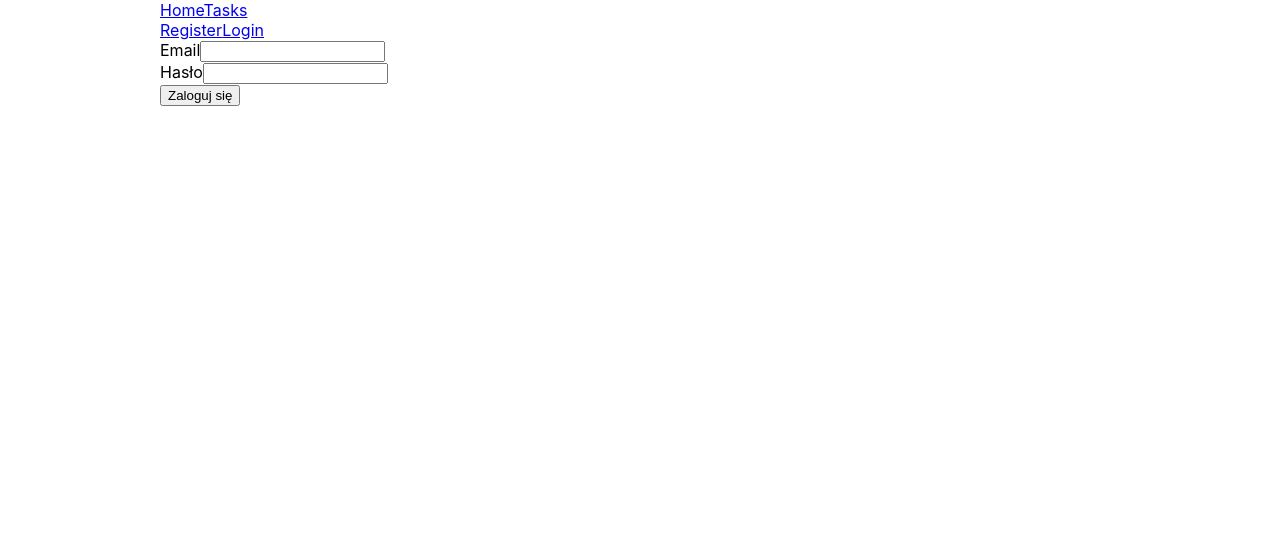
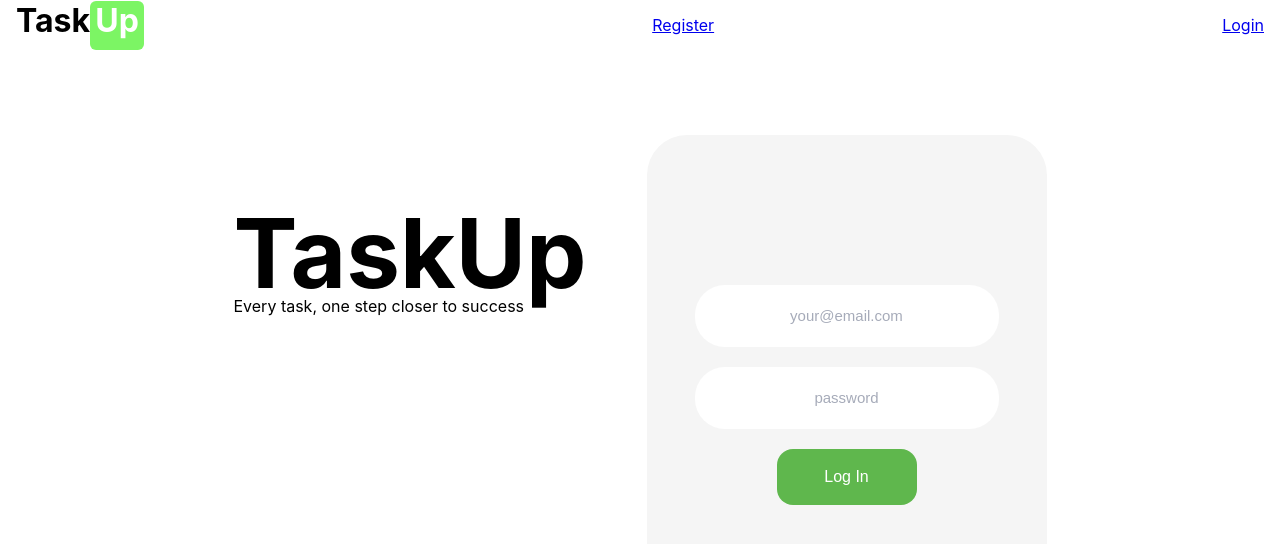
Before and after one commit to Kacper99999/TaskUp-frontend, a React (Create React App) app: page /login in a window 1280 px wide. Shown: the top 544 px of the page. Built offline with nearby package versions, Linux system fonts and the light colour scheme.

Commit message:
Update loginPage

```diff
--- a/src/App.js
+++ b/src/App.js
@@ -1,5 +1,5 @@
 import { useEffect, lazy } from 'react';
-import { Route, Routes } from 'react-router-dom';
+import { Navigate, Route, Routes } from 'react-router-dom';
 import { PrivateRoute } from './components/route/PrivateRoute';
 import { RestrictedRoute } from './components/route/RestrictedRoute';
 import { MainLayout } from './components/layouts/MainLayout';
@@ -19,7 +19,8 @@ function App() {
     <Suspense fallback={<div>Loading...</div>}>
       <Routes>
         <Route path='/' element={<MainLayout/>}>
-          <Route index element={<HomePage/>}/>
+          <Route index element={<Navigate to ="/login" replace>
+          </Navigate>}/>
         <Route
         path='/register'
         element={
--- a/src/components/LogInForm/LogInForm.js
+++ b/src/components/LogInForm/LogInForm.js
@@ -16,6 +16,11 @@ export const LogInForm = () => {
     })
 
     return(
+        <div className={css.formContainer}>
+            <div className={css.text}>
+                <h1>TaskUp</h1>
+                <p>Every task, one step closer to success</p>
+            </div>
         <Formik
         initialValues= {{email:"", password:""}}
         validationSchema= {validationSchema}
@@ -25,22 +30,24 @@ export const LogInForm = () => {
         }}
         >
             {({isSubmitting}) => (
-                <Form>
-                    <div>
-                        <label>Email</label>
-                        <Field type="email" name="email" id="email"/>
-                        <ErrorMessage name="emial" component={"div"} style={{color:"red"}}/>
-                    </div>
-                    <div>
-                        <label>Hasło</label>
-                        <Field type="password" name="password" id="password"/>
-                        <ErrorMessage name="password" component={"div"} style={{color:"red"}}/>
-                    </div>
-                    <button type="submit" disabled={isSubmitting}>Zaloguj się</button>
+                <Form className={css.form}>
+
+                    <Field type="email" name="email" id="email" placeholder="your@email.com"/>
+
+                    <ErrorMessage name="emial" component={"div"} style={{color:"red"}}/>
+
+
+
+                    <Field type="password" name="password" id="password" placeholder="password"/>
+
+                    <ErrorMessage name="password" component={"div"} style={{color:"red"}}/>
+
+                    <button type="submit" disabled={isSubmitting}>Log In</button>
                 </Form>
             )
 
             }
         </Formik>
+        </div>
     )
 }
--- a/src/components/LogInForm/LogInForm.module.css
+++ b/src/components/LogInForm/LogInForm.module.css
@@ -1,3 +1,68 @@
+.formContainer{
+    display: flex;
+    gap: 60px;
+    justify-content: center;
+    margin-top: 85px;
+}
+
+.formContainer h1{
+    font-size: 96px;
+    margin-top: 60px;
+}
+
+
 .form{
+    display: flex;
+    flex-direction: column;
+    width: 400px;
+    height: 520px;
+    background-color: #F5F5F5;
+    border-radius: 40px;
+    gap: 20px;
+    align-items: center;
+    justify-content: center;
+}
 
+
+
+.form input{
+    border: none;
+    outline: none;
+    background-color: #FFFFFF;
+    width: 300px;
+    height: 60px;
+    border-radius: 30px;
+    text-align: center;
 }
+
+::placeholder{
+    text-align: center;
+    color: #A6ABB9;
+    font-size: 15px;
+}
+
+.form button{
+    border: none;
+    outline: none;
+    background-color: #5FB74D;
+    width: 140px;
+    height: 56px;
+    border-radius: 16px;
+    color: #FFFFFF;
+    font-size: 16px;
+}
+
+.text{
+    display: flex;
+    flex-direction: column;
+    gap: 5px;
+}
+
+.text > *{
+    margin: 0;
+}
+
+.text p{
+    font-size: 16px;
+    margin-top: -20px;
+}
--- /dev/null
+++ b/src/components/appbar/AppBar.module.css
@@ -0,0 +1,20 @@
+.header{
+    display: flex;
+    justify-content: space-between;
+    align-items: center;
+    height: 50px;
+}
+.logo{
+    display: flex;
+}
+.up{
+    color: white;
+}
+.div_logo{
+    display: flex;
+    justify-content: center;
+    width: 54px;
+    height: 49px;
+    background-color: #7CF564;
+    border-radius: 6px;
+}
--- a/src/components/appbar/index.js
+++ b/src/components/appbar/index.js
@@ -2,13 +2,19 @@ import { useAuth } from "../../hooks";
 import { Navigation } from "../Navigation";
 import { UserMenu } from "../UserMenu";
 import { AuthNav } from "../AuthNav";
+import css from "./AppBar.module.css";
 
 export const AppBar = () => {
     const { isLoggedIn } = useAuth();
     return(
         <>
-        <header>
-            <Navigation/>
+        <header className={css.header}>
+            <h1 className={css.logo}>
+                <span>Task</span>
+                <div className={css.div_logo}>
+                <span className={css.up}>Up</span>
+                </div>
+            </h1>
             {isLoggedIn ? <UserMenu/> : <AuthNav/>}
         </header>
         </>
--- a/src/components/layouts/MainLayout.js
+++ b/src/components/layouts/MainLayout.js
@@ -2,10 +2,11 @@ import { Outlet } from "react-router-dom";
 import { Toaster } from "react-hot-toast";
 import { AppBar } from "../appbar";
 import { Suspense } from "react";
+import css from "./MainLayout.module.css";
 
 export const MainLayout = () => {
     return(
-        <div style={{maxWidth:960, margin:'0 auto', padding:'0 16px'}}>
+        <div style={{ margin:'0 auto', padding:'0 16px'}}>
             <AppBar/>
             <Suspense>
                 <Outlet/>
--- a/src/pages/HomePage.js
+++ b/src/pages/HomePage.js
@@ -1,3 +1,5 @@
+import { AppBar } from "../components/appbar"
+
 export default function HomePage(){
     return(
         <>
```
Also changed, not shown: src/components/layouts/MainLayout.module.css (added).
